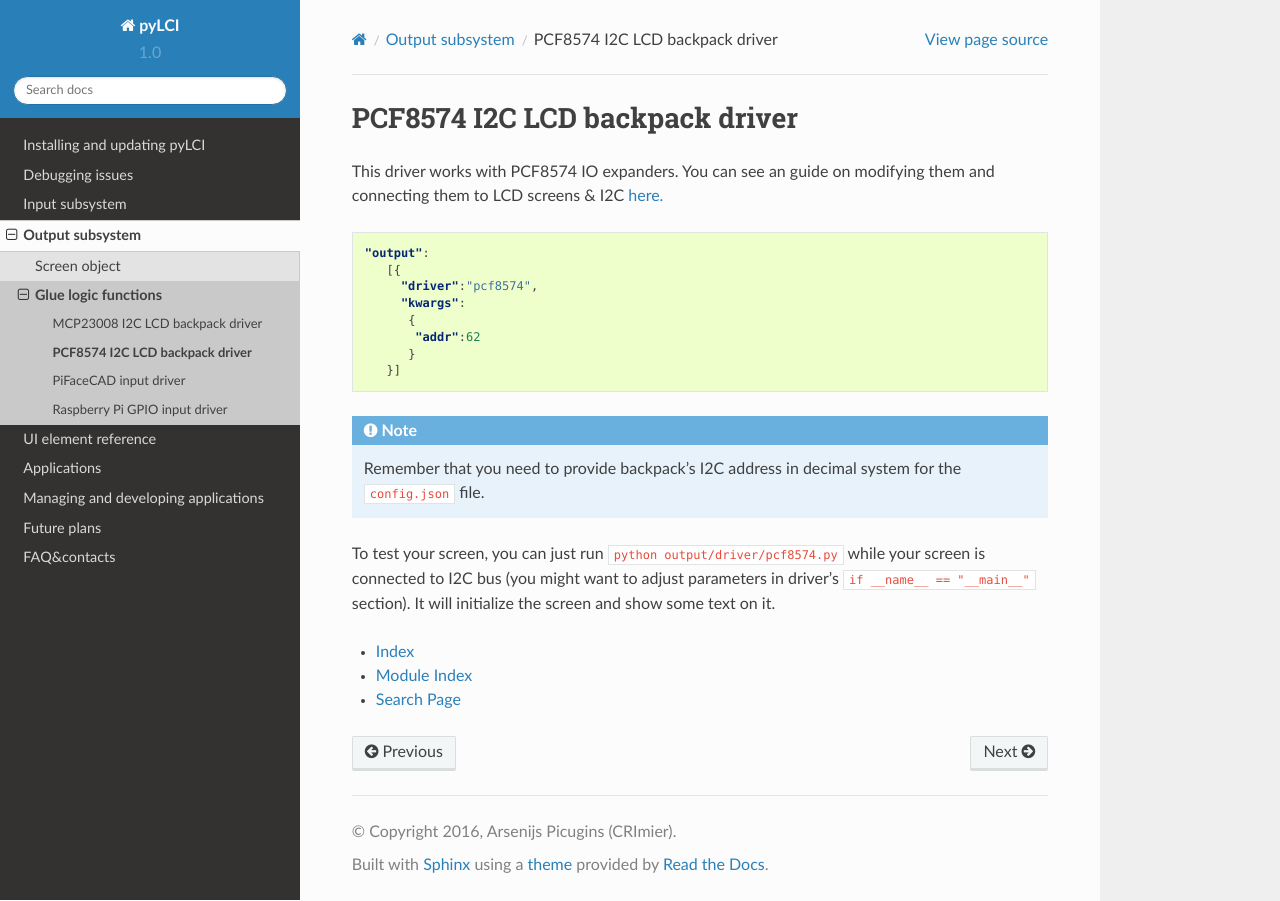
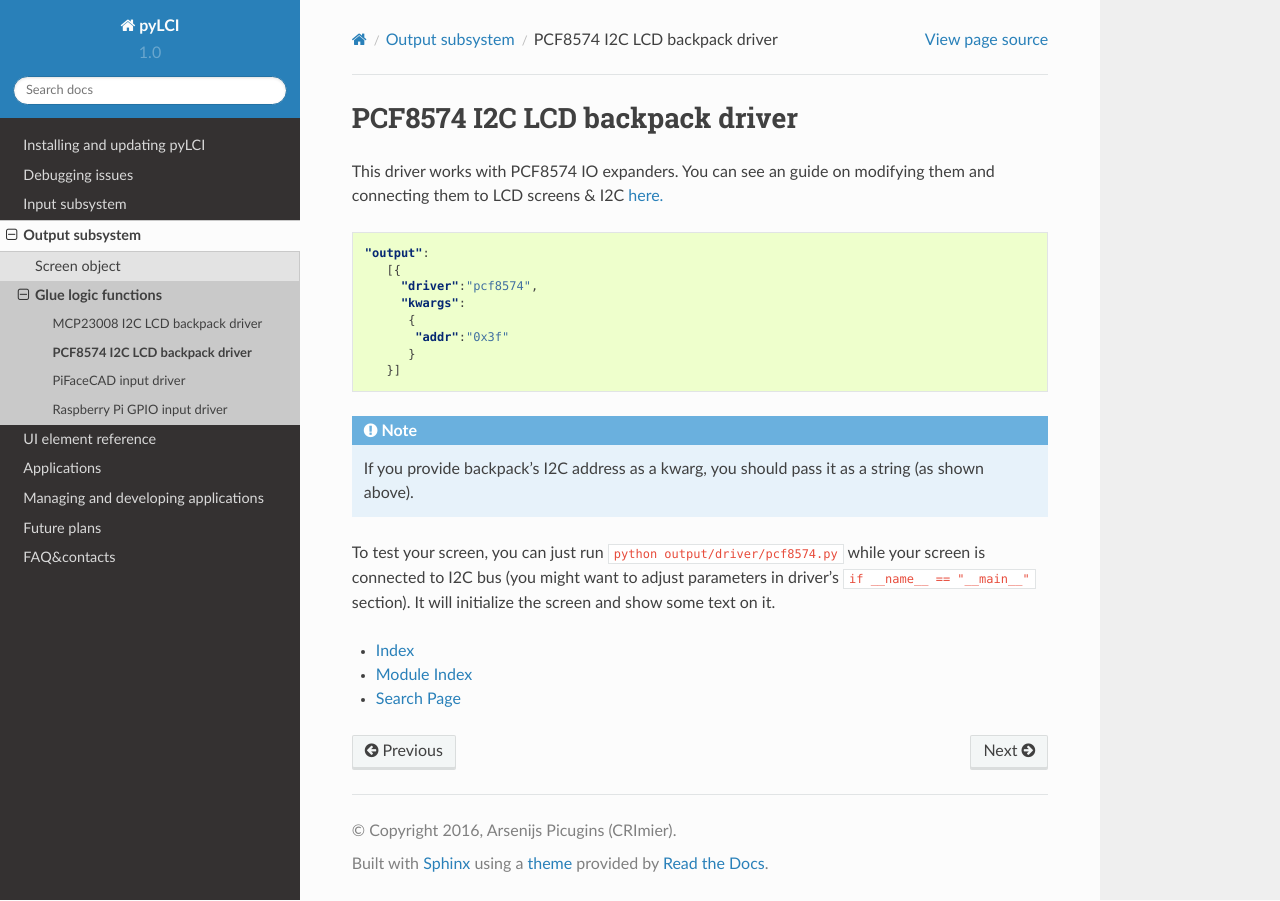
Before and after one commit to CRImier/pyLCI, a Sphinx documentation site: the page built from docs/output/pcf8574.rst, in a window 1280 px wide. Built offline with Sphinx 7.4.7 and the Read the Docs theme 2.0.0, drawn with Linux system fonts in a browser that asks for light colours.

Commit message:
Changed docs to show "I2C-address-as-string" feature

```diff
--- a/docs/output/mcp23008.rst
+++ b/docs/output/mcp23008.rst
@@ -18,11 +18,11 @@ Sample config.json:
          "driver":"mcp23008",
          "kwargs":
           {
-           "addr":62
+           "addr":"0x3f"
           }
        }]
 
-.. note:: Remember that you need to provide backpack's I2C address in decimal system for the ``config.json`` file.
+.. note:: If you provide backpack's I2C address as a kwarg, you should pass it as a string (as shown above).
 
 To test your screen, you can just run ``python output/driver/mcp23008.py`` while your screen is connected to I2C bus (you might want to adjust parameters in driver's ``if __name__ == "__main__"`` section). It will initialize the screen and show some text on it.
 
--- a/docs/output/pcf8574.rst
+++ b/docs/output/pcf8574.rst
@@ -13,12 +13,12 @@ This driver works with PCF8574 IO expanders. You can see an guide on modifying t
          "driver":"pcf8574",
          "kwargs":
           {
-           "addr":62
+           "addr":"0x3f"
           }
        }]
 
 
-.. note:: Remember that you need to provide backpack's I2C address in decimal system for the ``config.json`` file.
+.. note:: If you provide backpack's I2C address as a kwarg, you should pass it as a string (as shown above).
 
 To test your screen, you can just run ``python output/driver/pcf8574.py`` while your screen is connected to I2C bus (you might want to adjust parameters in driver's ``if __name__ == "__main__"`` section). It will initialize the screen and show some text on it.
 
```
